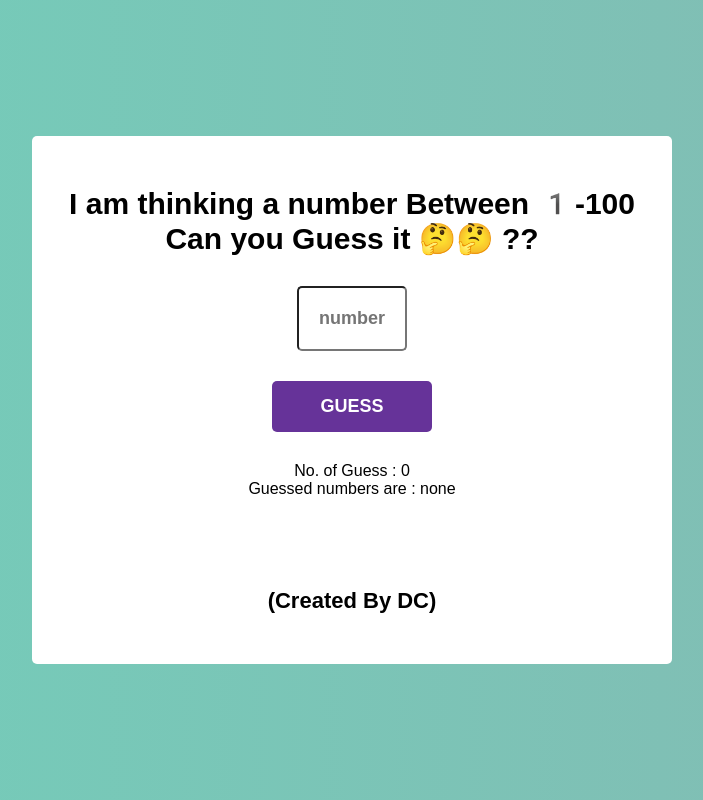
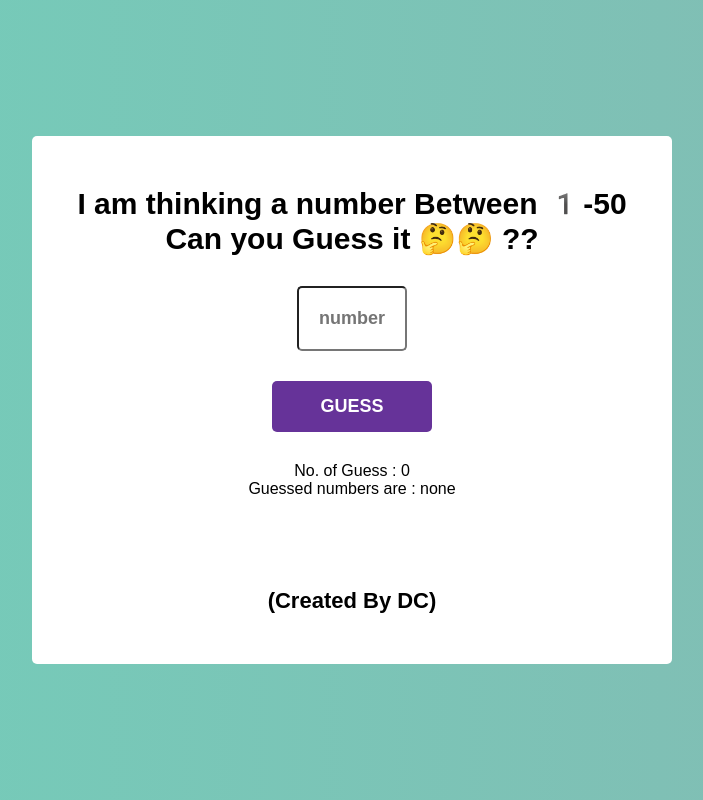
Before and after one commit to Rahuljha2210/GueSsNumber.com, a plain HTML site: page index.html in a window 1280 px wide. Shown: the whole page, without its empty margins (288-991 px from the left). Drawn offline with Linux system fonts and the light colour scheme.

Commit message:
Update index.html

```diff
--- a/index.html
+++ b/index.html
@@ -11,7 +11,7 @@
 <body>
 
  <div class="container">
-    <h3>I am thinking a number Between 1️-100</h3>
+    <h3>I am thinking a number Between 1️-50</h3>
     <h3>Can you Guess it 🤔🤔 ??</h3>
     <input type="text" placeholder="number" id="guess">
     <button onclick="play()" id="mybtn">GUESS</button>
```
